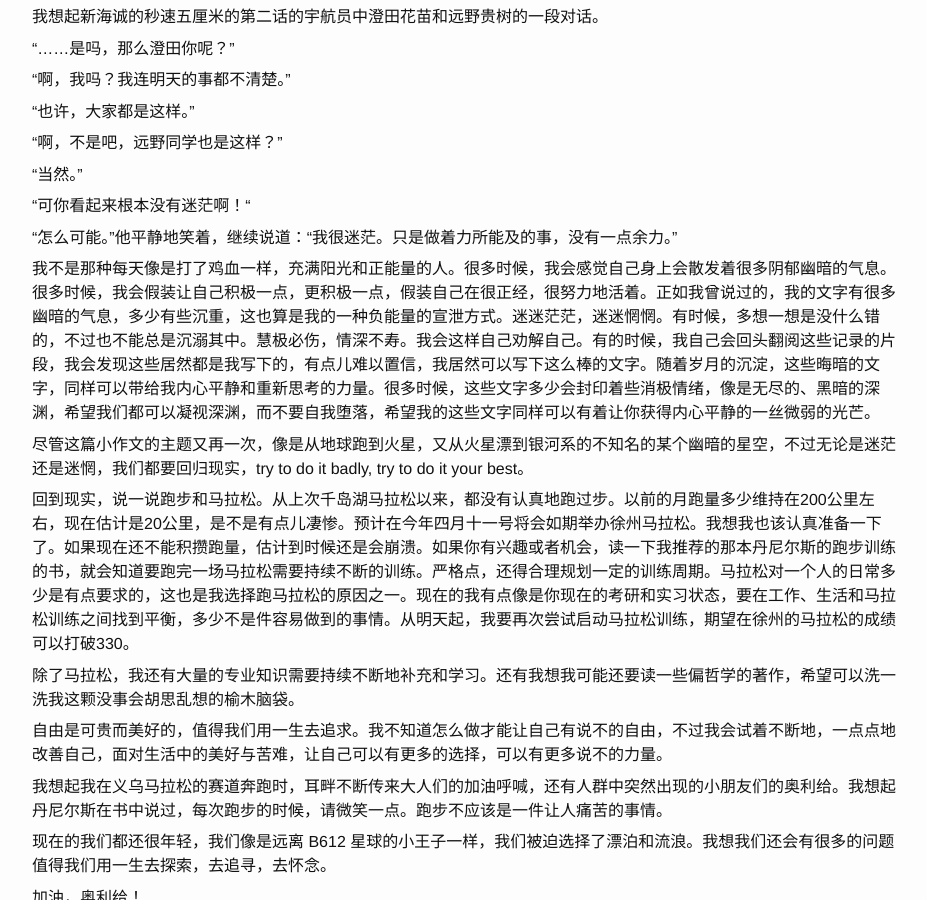
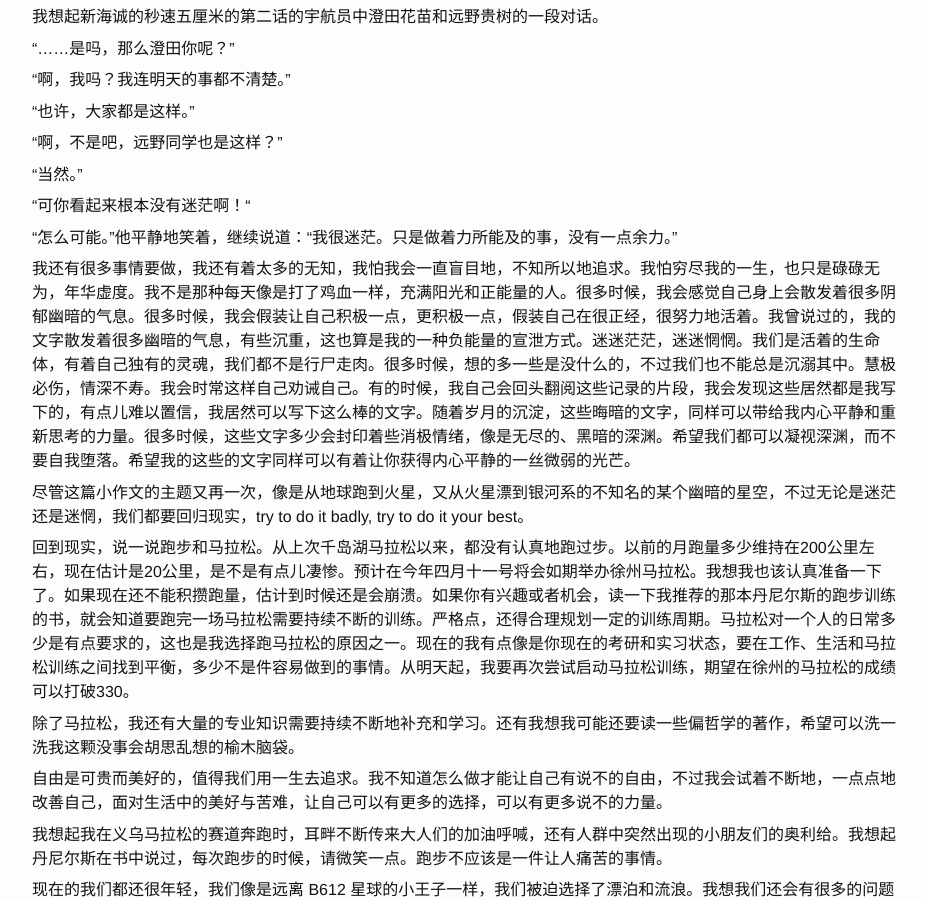
Before and after one commit to lianyu1115/lianyu, a Jekyll site: the page built from _essays/2021-02-26-说不的自由.md, in a window 1280 px wide and 900 px high, scrolled down 1709 px. Shown: the whole window, without its empty margins (173-1100 px from the left). Built offline with Jekyll 4.4.1, drawn with Linux system fonts in a browser that asks for light colours.

Commit message:
Modified:   2021-02-26-说不的自由.md

```diff
--- a/_essays/2021-02-26-说不的自由.md
+++ b/_essays/2021-02-26-说不的自由.md
@@ -62,7 +62,7 @@ tags: ''
 
 “怎么可能。”他平静地笑着，继续说道：“我很迷茫。只是做着力所能及的事，没有一点余力。”
 
-我不是那种每天像是打了鸡血一样，充满阳光和正能量的人。很多时候，我会感觉自己身上会散发着很多阴郁幽暗的气息。很多时候，我会假装让自己积极一点，更积极一点，假装自己在很正经，很努力地活着。正如我曾说过的，我的文字有很多幽暗的气息，多少有些沉重，这也算是我的一种负能量的宣泄方式。迷迷茫茫，迷迷惘惘。有时候，多想一想是没什么错的，不过也不能总是沉溺其中。慧极必伤，情深不寿。我会这样自己劝解自己。有的时候，我自己会回头翻阅这些记录的片段，我会发现这些居然都是我写下的，有点儿难以置信，我居然可以写下这么棒的文字。随着岁月的沉淀，这些晦暗的文字，同样可以带给我内心平静和重新思考的力量。很多时候，这些文字多少会封印着些消极情绪，像是无尽的、黑暗的深渊，希望我们都可以凝视深渊，而不要自我堕落，希望我的这些文字同样可以有着让你获得内心平静的一丝微弱的光芒。
+我还有很多事情要做，我还有着太多的无知，我怕我会一直盲目地，不知所以地追求。我怕穷尽我的一生，也只是碌碌无为，年华虚度。我不是那种每天像是打了鸡血一样，充满阳光和正能量的人。很多时候，我会感觉自己身上会散发着很多阴郁幽暗的气息。很多时候，我会假装让自己积极一点，更积极一点，假装自己在很正经，很努力地活着。我曾说过的，我的文字散发着很多幽暗的气息，有些沉重，这也算是我的一种负能量的宣泄方式。迷迷茫茫，迷迷惘惘。我们是活着的生命体，有着自己独有的灵魂，我们都不是行尸走肉。很多时候，想的多一些是没什么的，不过我们也不能总是沉溺其中。慧极必伤，情深不寿。我会时常这样自己劝诫自己。有的时候，我自己会回头翻阅这些记录的片段，我会发现这些居然都是我写下的，有点儿难以置信，我居然可以写下这么棒的文字。随着岁月的沉淀，这些晦暗的文字，同样可以带给我内心平静和重新思考的力量。很多时候，这些文字多少会封印着些消极情绪，像是无尽的、黑暗的深渊。希望我们都可以凝视深渊，而不要自我堕落。希望我的这些的文字同样可以有着让你获得内心平静的一丝微弱的光芒。
 
 尽管这篇小作文的主题又再一次，像是从地球跑到火星，又从火星漂到银河系的不知名的某个幽暗的星空，不过无论是迷茫还是迷惘，我们都要回归现实，try to do it badly, try to do it your best。
 
```
